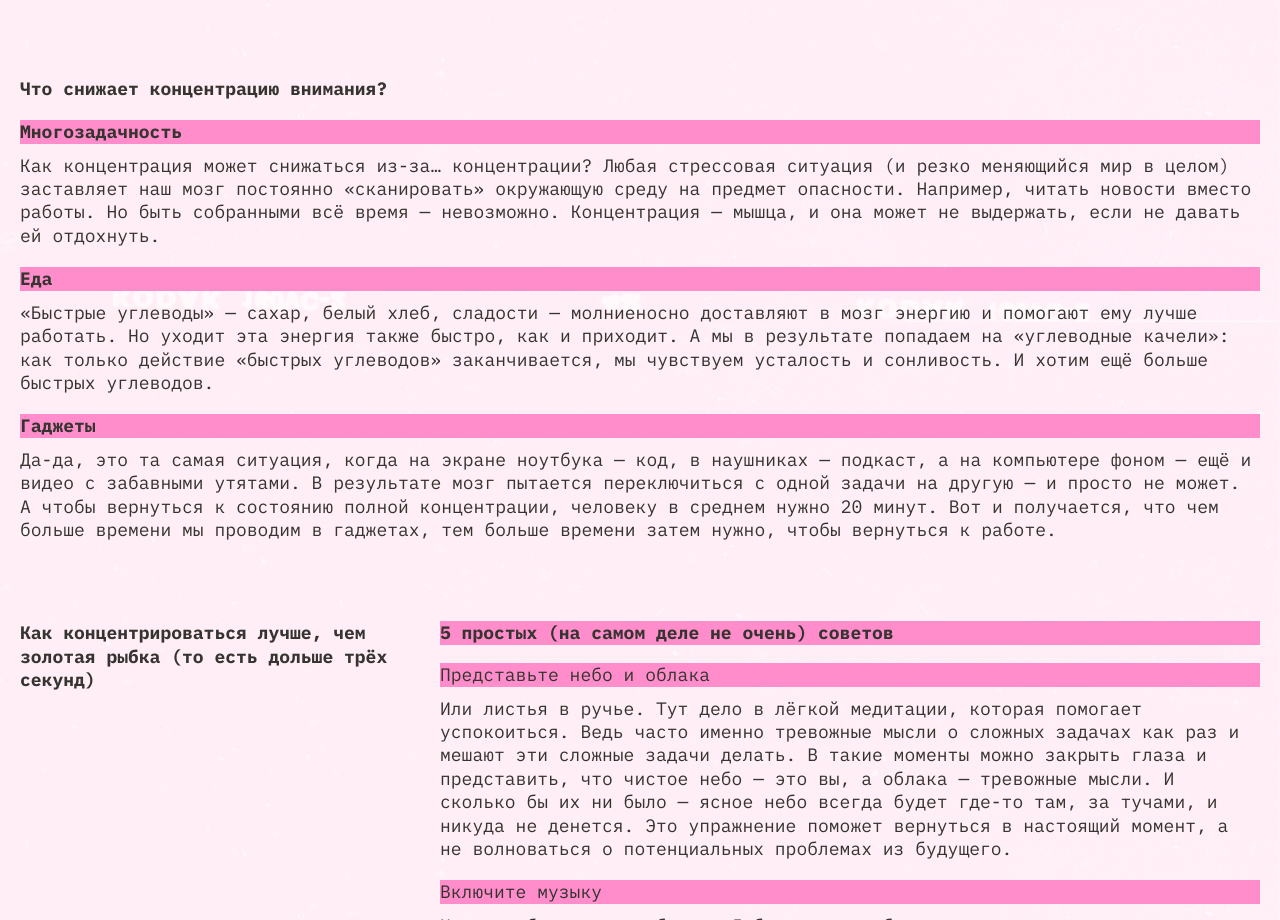
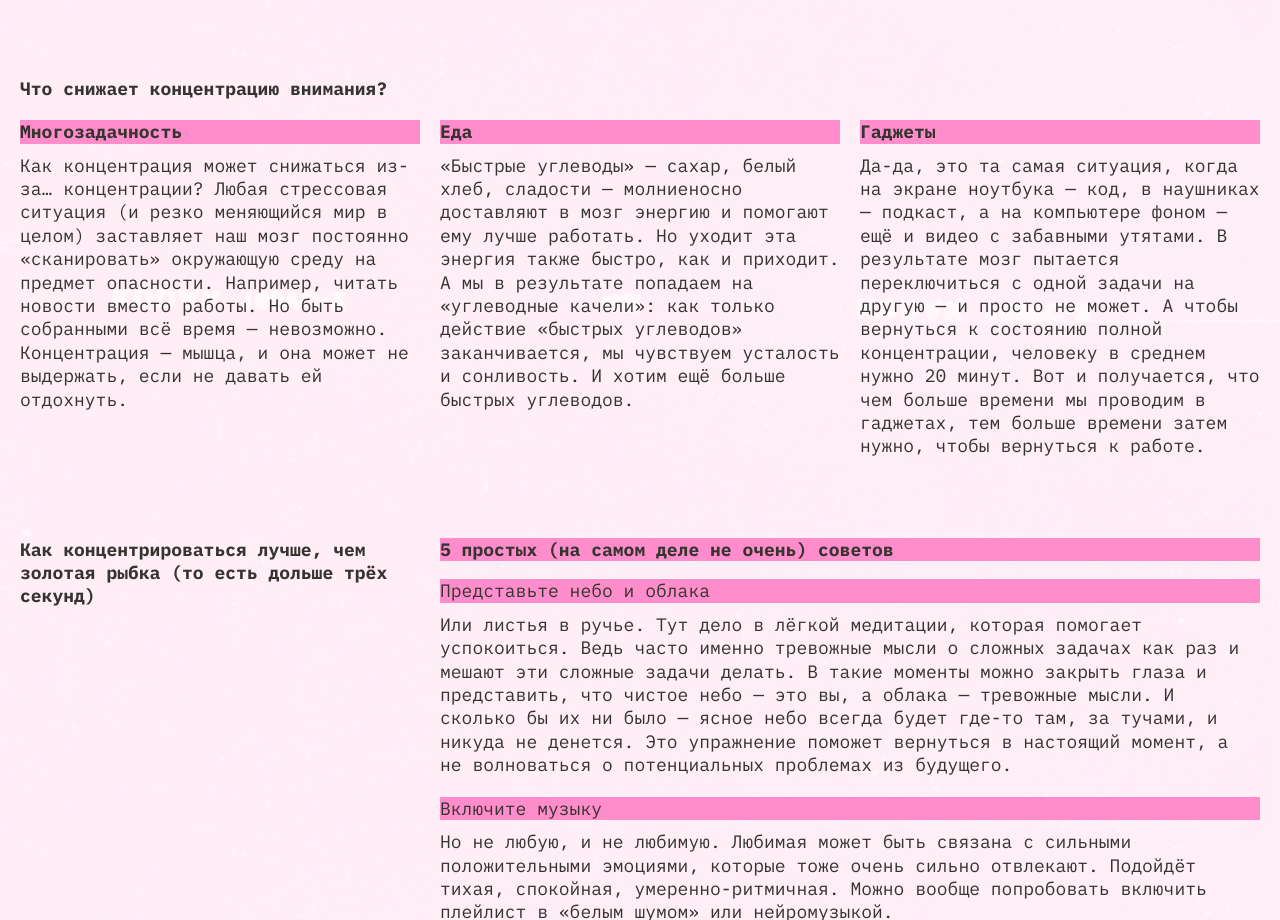
Before and after one commit to Mercuuury/slozhno-sosredotochitsya, a plain HTML site: page index.html in a window 1280 px wide. Shown: the part 1278-2198 px from the top of the page. Drawn offline with Linux system fonts and the light colour scheme.

Commit message:
fix "concentration" section desktop layout

```diff
--- a/index.html
+++ b/index.html
@@ -93,7 +93,7 @@
           Что снижает концентрацию внимания?
         </h2>
       </header>
-      <ul class="cards section-three-columns__cards" role="list">
+      <ul class="section-three-columns__cards" role="list">
         <li role="listitem">
           <article class="card">
             <h3 class="card__title title-decor">Многозадачность</h3>
```
